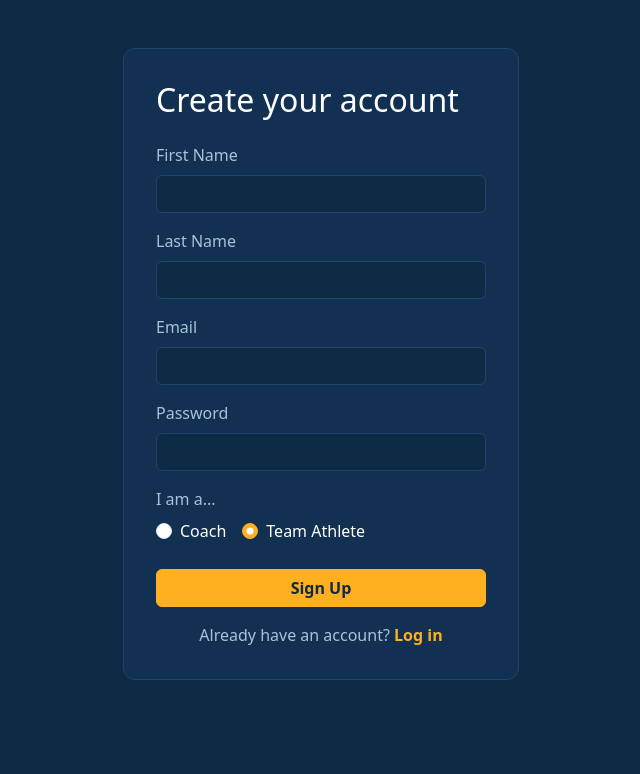
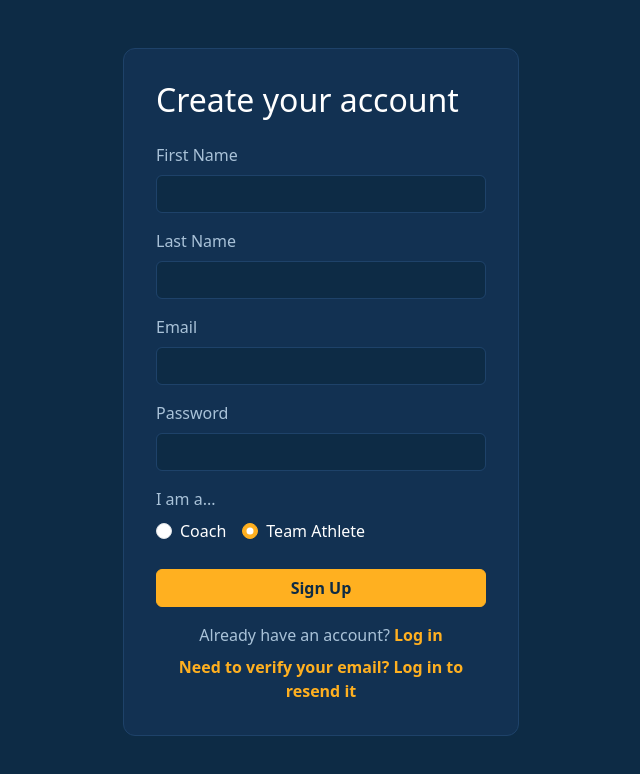
Before and after one commit to SamBatlemento/calendar, a React (Vite) app in the folder web/: page /signup in a window 1280 px wide. Shown: the top 774 px of the page, without its empty margins (319-959 px from the left). Built offline with nearby package versions, Linux system fonts and the light colour scheme; no server answers.

Commit message:
Resend Email Verification and Email Recovery

```diff
--- a/web/src/pages/SignupPage.jsx
+++ b/web/src/pages/SignupPage.jsx
@@ -75,6 +75,9 @@ export default function SignupPage() {
           <div className="text-center mt-3 theme-muted">
             Already have an account? <Link to="/login" className="theme-link">Log in</Link>
           </div>
+          <div className="text-center mt-2">
+            <Link to="/login" className="theme-link">Need to verify your email? Log in to resend it</Link>
+          </div>
         </div>
       </Container>
     </main>
```
